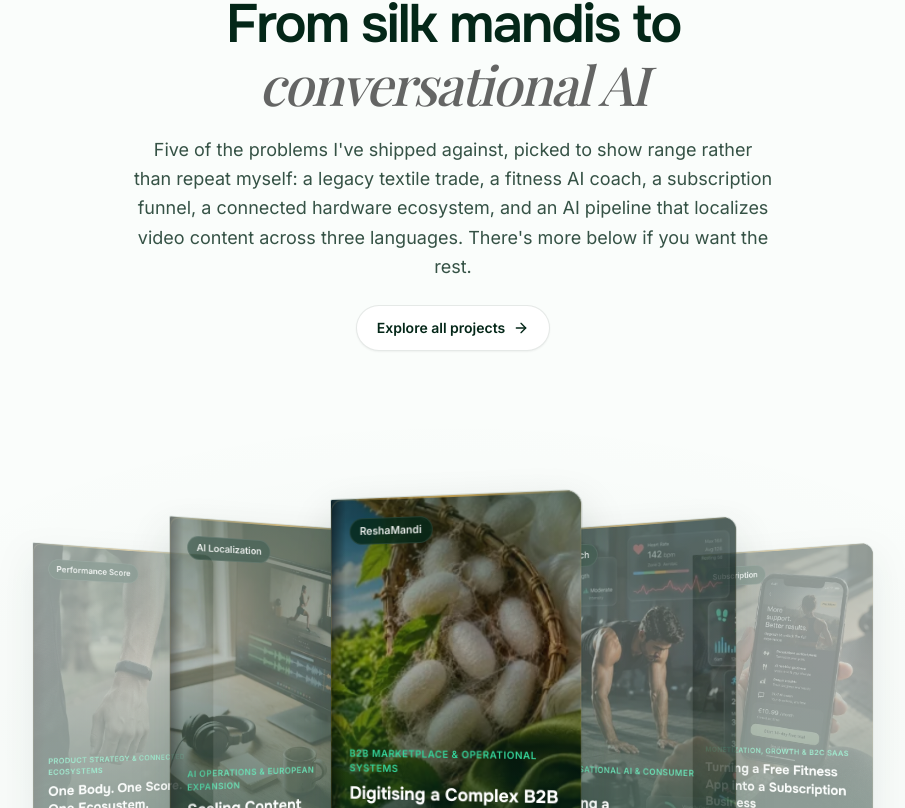
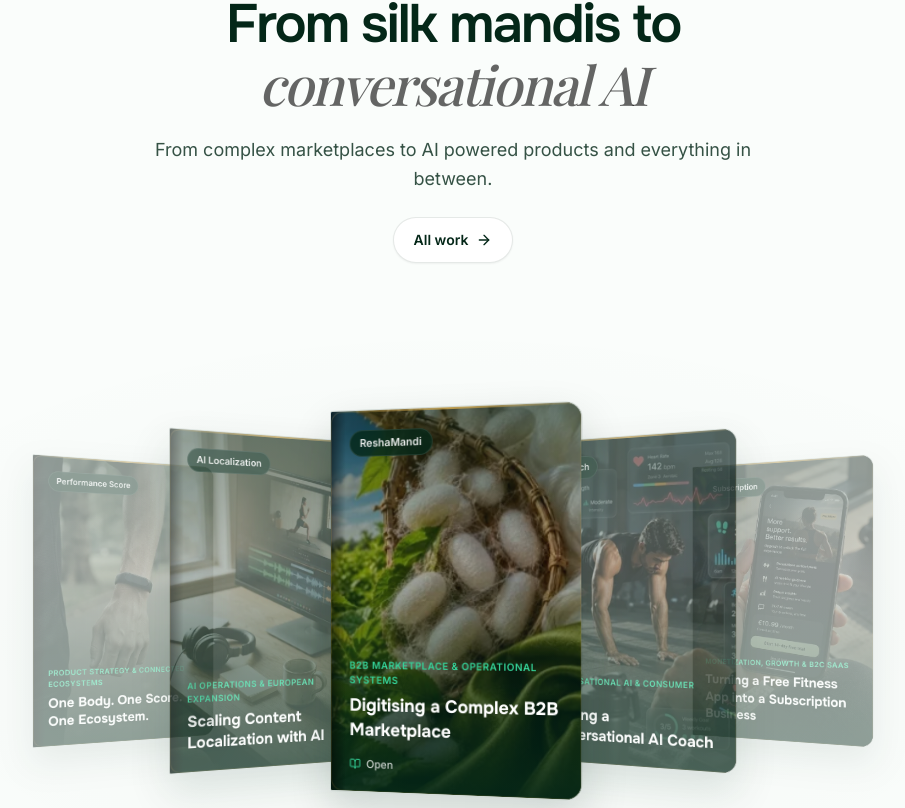
Before and after one commit to shipwithdeepak-code/Deepak-Prasad-Portfolio, a React (Vite) app: page / in a window 1280 px wide. Shown: the part 1392-2200 px from the top of the page, without its empty margins (187-1092 px from the left). Built offline with nearby package versions, Linux system fonts and the light colour scheme; a web font is replaced by a local one.

Commit message:
refactor(HomePage): update project description and CTA
Simplify the project overview copy for better readability and shorten the "Explore all projects" button label to "All work".

```diff
--- a/src/components/HomePage.tsx
+++ b/src/components/HomePage.tsx
@@ -691,7 +691,7 @@ export default function HomePage({
             From silk mandis to <span className="font-playfair italic font-medium text-black/60">conversational AI</span>
           </h2>
           <p className="font-inter text-[15px] md:text-[18px] text-[#042718]/80 leading-relaxed max-w-[640px] font-normal mt-4 text-center">
-            Five of the problems I've shipped against, picked to show range rather than repeat myself: a legacy textile trade, a fitness AI coach, a subscription funnel, a connected hardware ecosystem, and an AI pipeline that localizes video content across three languages. There's more below if you want the rest.
+            From complex marketplaces to AI powered products and everything in between.
           </p>
 
           <button
@@ -699,7 +699,7 @@ export default function HomePage({
             onClick={() => onNavigate("/work")}
             className="inline-flex items-center gap-2 px-5 py-3 rounded-full bg-white border border-[#042718]/10 shadow-xs hover:bg-[#FAFDFB] text-sm font-inter font-semibold text-[#042718] hover:text-[#188E39] transition-colors cursor-pointer group mt-6"
           >
-            <span>Explore all projects</span>
+            <span>All work</span>
             <ArrowRight size={16} className="group-hover:translate-x-1 transition-transform" />
           </button>
         </div>
```
